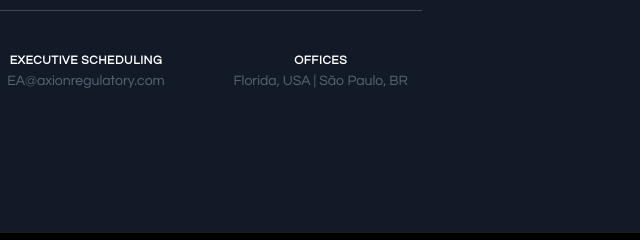
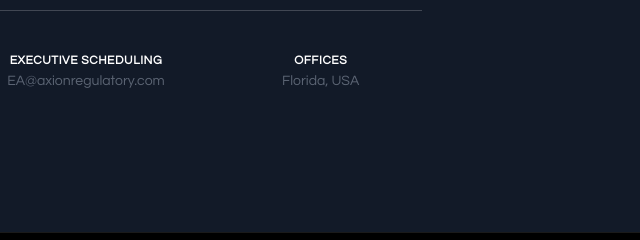
Before and after one commit to anderson943/Francielli-website, a website built with Vite: page index.html in a window 1280 px wide. Shown: the part 2438-2678 px from the top of the page, 554-1194 px from the left. Built offline with nearby package versions, Linux system fonts and the light colour scheme.

Commit message:
fix: remove São Paulo do rodapé — mantém apenas Florida, USA

```diff
--- a/index.html
+++ b/index.html
@@ -220,7 +220,7 @@
             </div>
             <div>
               <p class="font-bold text-white mb-1 uppercase tracking-wider text-xs" data-i18n="contact-offices-label">Offices</p>
-              <p>Florida, USA | São Paulo, BR</p>
+              <p>Florida, USA</p>
             </div>
           </div>
         </div>
```
